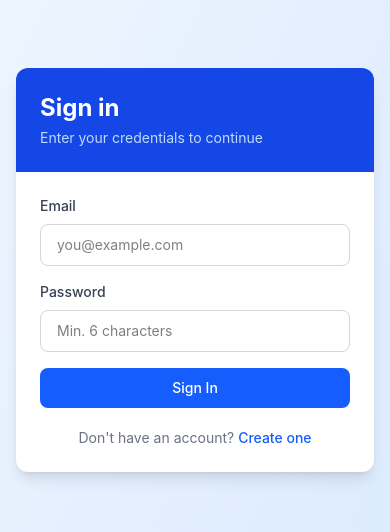
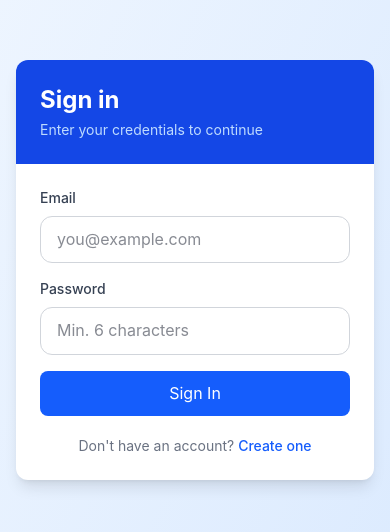
Before and after one commit to Ashwanikumar-cs21/Team-Task-Manager, a React (Vite) app in the folder frontend/: page /login in a window 390 px wide. Shown: the part 152-684 px from the top of the page. Built offline with nearby package versions, Linux system fonts and the light colour scheme.

Commit message:
Responsive design

```diff
--- a/frontend/src/components/TaskModal.jsx
+++ b/frontend/src/components/TaskModal.jsx
@@ -27,8 +27,8 @@ export default function TaskModal({ members, onClose, onSave }) {
         {/* Modal header - sticky */}
         <div className="flex items-center justify-between px-4 sm:px-6 py-4 border-b border-gray-100 sticky top-0 bg-white">
           <h2 className="text-base font-semibold text-gray-800">Create New Task</h2>
-          <button onClick={onClose} className="text-gray-400 hover:text-gray-600 text-lg leading-none font-bold">
-            ✕
+          <button onClick={onClose} className="text-gray-500 hover:text-gray-700 text-sm font-medium px-3 py-1 rounded-md transition-colors">
+            Close
           </button>
         </div>
 
--- a/frontend/src/index.css
+++ b/frontend/src/index.css
@@ -1,4 +1,94 @@
 @import "tailwindcss";
+
+:root {
+  color-scheme: light;
+  font-family: Inter, ui-sans-serif, system-ui, -apple-system, BlinkMacSystemFont, "Segoe UI", sans-serif;
+  background-color: #f8fafc;
+  color: #111827;
+}
+
+html {
+  scroll-behavior: smooth;
+}
+
+body {
+  margin: 0;
+  min-height: 100vh;
+  background: #f8fafc;
+  color: #111827;
+  line-height: 1.6;
+}
+
+button,
+input,
+select,
+textarea {
+  font: inherit;
+}
+
+button {
+  cursor: pointer;
+}
+
+input,
+select,
+textarea {
+  border-radius: 0.75rem;
+  border: 1px solid #d1d5db;
+  background: white;
+}
+
+button.btn-primary {
+  background: #2563eb;
+  color: white;
+  border: 1px solid transparent;
+}
+
+button.btn-primary:hover {
+  background: #1d4ed8;
+}
+
+button.btn-secondary {
+  background: #e5e7eb;
+  color: #374151;
+  border: 1px solid #d1d5db;
+}
+
+button.btn-secondary:hover {
+  background: #d1d5db;
+}
+
+.card {
+  background: white;
+  border: 1px solid #e5e7eb;
+  border-radius: 1rem;
+  box-shadow: 0 10px 30px rgba(15, 23, 42, 0.05);
+}
+
+.card-header {
+  border-bottom: 1px solid #e5e7eb;
+}
+
+.form-group {
+  display: flex;
+  flex-direction: column;
+  gap: 0.5rem;
+}
+
+.form-control {
+  width: 100%;
+  padding: 0.85rem 1rem;
+  border: 1px solid #d1d5db;
+  border-radius: 0.75rem;
+  background: white;
+  color: #111827;
+}
+
+.form-control:focus {
+  border-color: #3b82f6;
+  outline: none;
+  box-shadow: 0 0 0 3px rgba(59, 130, 246, 0.15);
+}
 
 /* Kanban Board Columns */
 .kanban-column {
--- a/frontend/src/pages/Dashboard.jsx
+++ b/frontend/src/pages/Dashboard.jsx
@@ -79,7 +79,7 @@ export default function Dashboard() {
               <div className="bg-red-50 border border-red-200 rounded-lg px-4 sm:px-5 py-4 mb-6 sm:mb-8 flex flex-col sm:flex-row items-start sm:items-center justify-between gap-3">
                 <div>
                   <p className="text-red-700 font-semibold text-sm">
-                    ⚠️ {stats.overdue} overdue task{stats.overdue > 1 ? "s" : ""}
+                    {stats.overdue} overdue task{stats.overdue > 1 ? "s" : ""}
                   </p>
                   <p className="text-red-500 text-xs mt-0.5">
                     These tasks are past their due date and not yet completed.
@@ -89,7 +89,7 @@ export default function Dashboard() {
                   onClick={() => navigate("/projects")}
                   className="text-xs text-red-600 font-medium hover:underline shrink-0 whitespace-nowrap"
                 >
-                  View Projects →
+                  View Projects
                 </button>
               </div>
             )}
--- a/frontend/src/pages/Project.jsx
+++ b/frontend/src/pages/Project.jsx
@@ -65,8 +65,7 @@ function TaskCard({ task, isAdmin, isAssigned, isMember, onStatusChange, onDelet
           )}
           {task.dueDate && (
             <span className={`text-xs whitespace-nowrap ${isOverdue ? "text-red-600 font-semibold" : "text-gray-500"}`}>
-              {isOverdue ? "🔴 " : "📅 "}
-              {new Date(task.dueDate).toLocaleDateString()}
+              {isOverdue ? "Overdue:" : "Due:"} {new Date(task.dueDate).toLocaleDateString()}
             </span>
           )}
         </div>
--- a/frontend/src/pages/ProjectList.jsx
+++ b/frontend/src/pages/ProjectList.jsx
@@ -22,7 +22,7 @@ export default function ProjectList() {
   const { user } = useAuth();
   const navigate = useNavigate();
 
-  // ✅ FIXED: correct API route + error handling
+  // FIXED: correct API route + error handling
   const load = async () => {
     try {
       const res = await API.get("/projects");
@@ -37,7 +37,7 @@ export default function ProjectList() {
     load();
   }, []);
 
-  // ✅ FIXED: correct API route + debug logs
+  // FIXED: correct API route + debug logs
   const create = async (e) => {
     e.preventDefault();
     setLoading(true);
```
